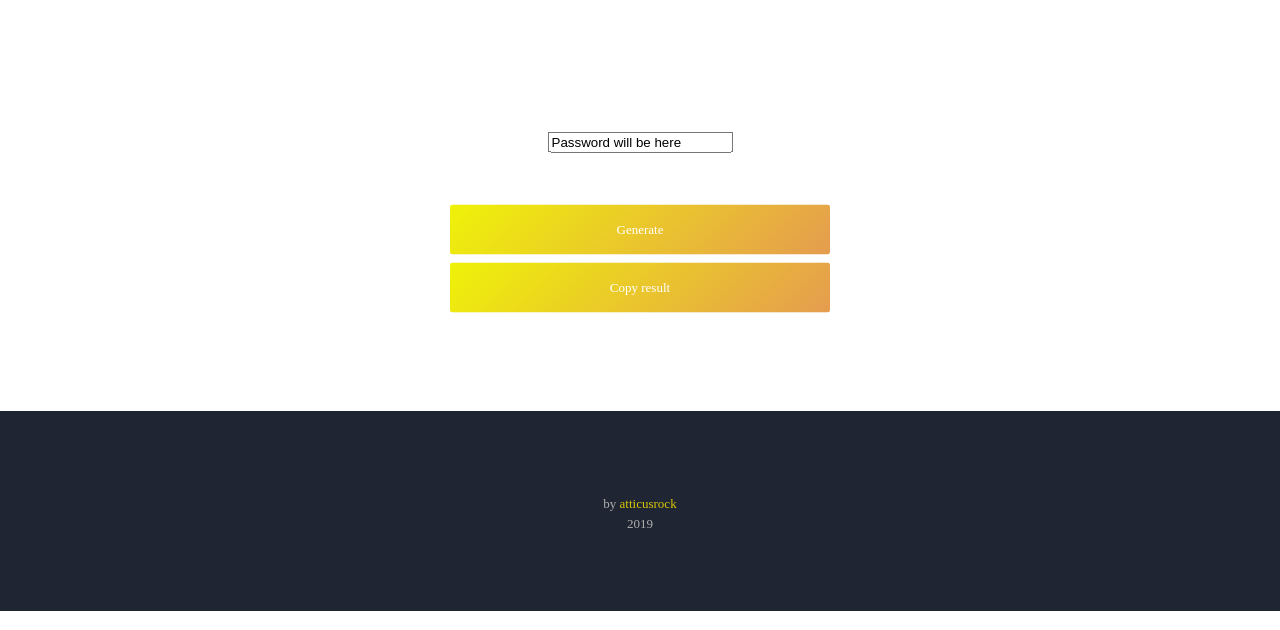
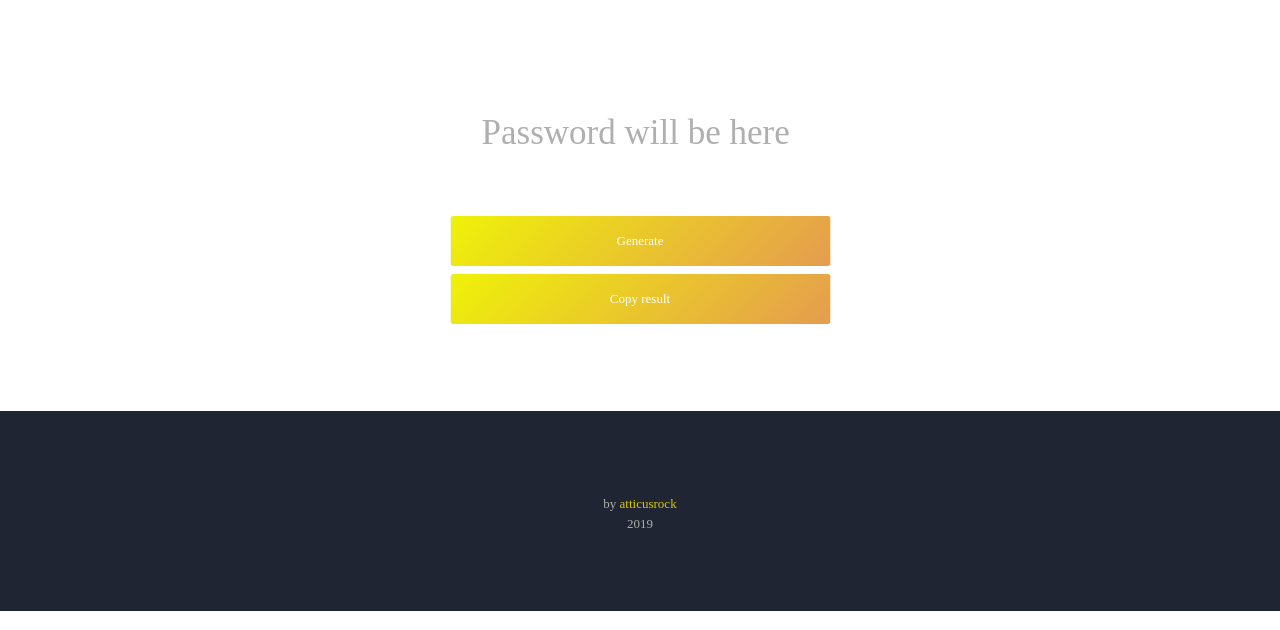
Before and after one commit to atticusrock/password_generator, a plain HTML site: page index.html in a window 1280 px wide. Shown: the part 189-819 px from the top of the page. Drawn offline with Linux system fonts and the light colour scheme.

Commit message:
input style

```diff
--- a/style.css
+++ b/style.css
@@ -59,5 +59,15 @@ a:visited {
   text-decoration: none;
 }
 
+input[type=text] {
+    padding: 15px;
+    border: none;
+    font-family: ArialMT;
+    font-size: 35px;
+    color: #AFAFAF;
+    text-align: center;
+   }
+
+
 #background-image: linear-gradient(133deg, #92099A 0%, #E10B90 100%);
 #background-image: linear-gradient(135deg, #EFF208 0%, #E59C4F 100%);
```
